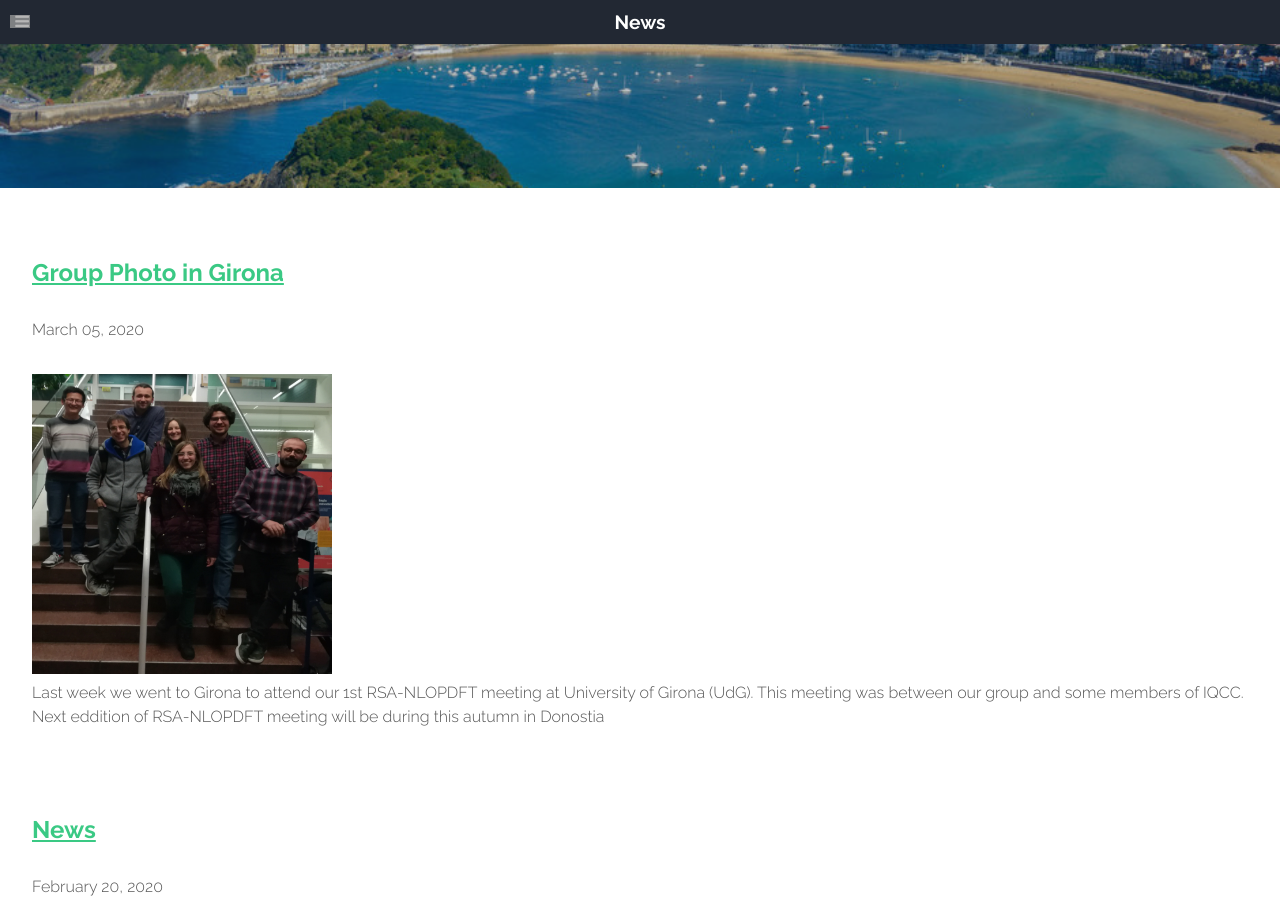
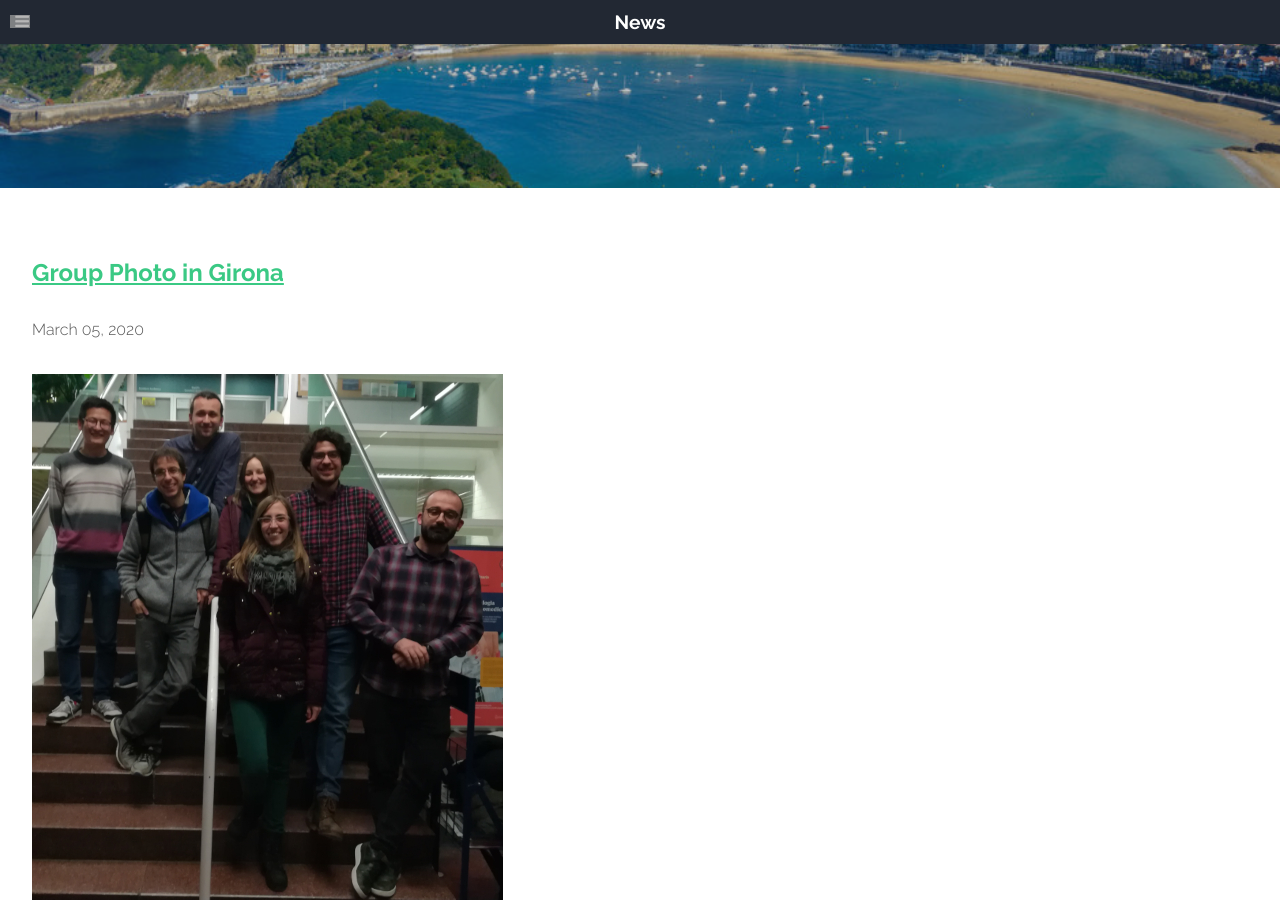
Before and after one commit to old-jekyll-templates/Horizons-Jekyll-Theme, a Jekyll site: the page built from blog/index.html, in a window 1280 px wide and 900 px high. Built offline with Jekyll 4.4.1, drawn with Linux system fonts in a browser that asks for light colours; comment, search, counter and statistics services are not loaded; grey boxes are pictures that could not be loaded.

Commit message:
Update index.html

```diff
--- a/blog/index.html
+++ b/blog/index.html
@@ -22,7 +22,7 @@ layout: main
 						<li>
 							<a href="{{ site.baseurl }}{{ post.url }}"><h2>{{ post.title }}</h2></a>
 							<p>{{ post.subtitle }}</p>
-							<img src="{{ site.baseurl }}/assets/{{ post.featured }}" alt="" class="resize">
+							<img src="{{ site.baseurl }}/assets/{{ post.featured }}" alt="">
 							{{ post.excerpt }}
 						</li>
 						{% endfor %}
```
